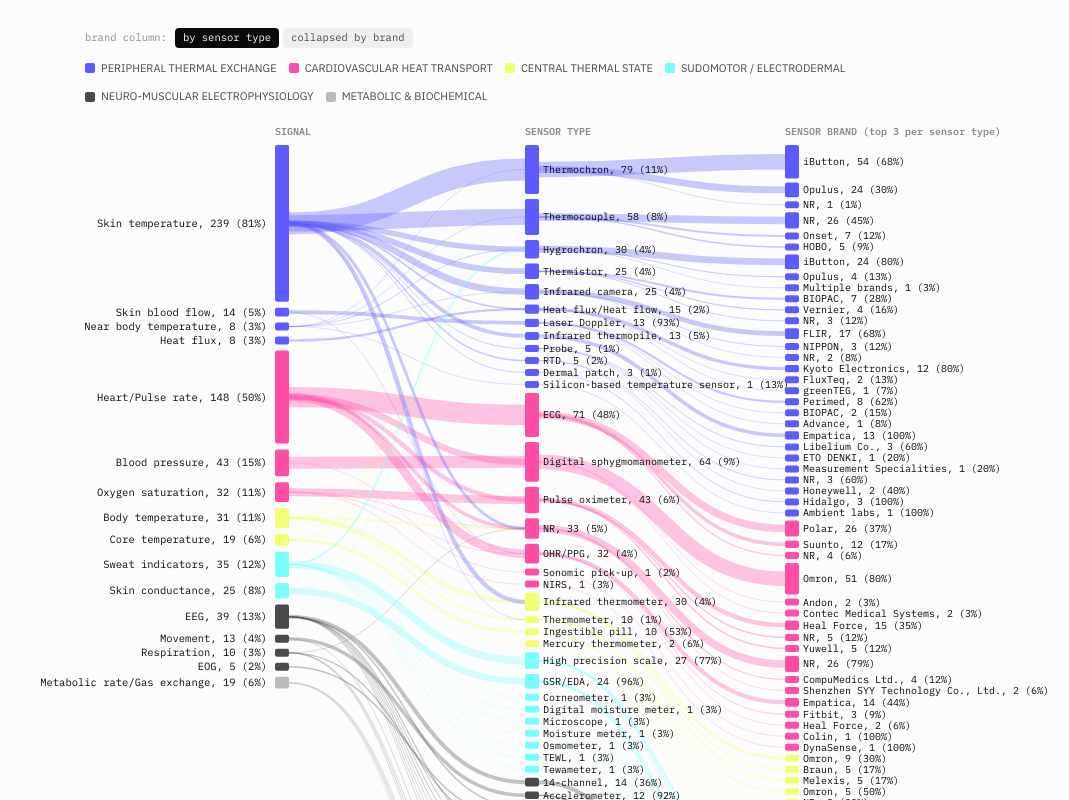
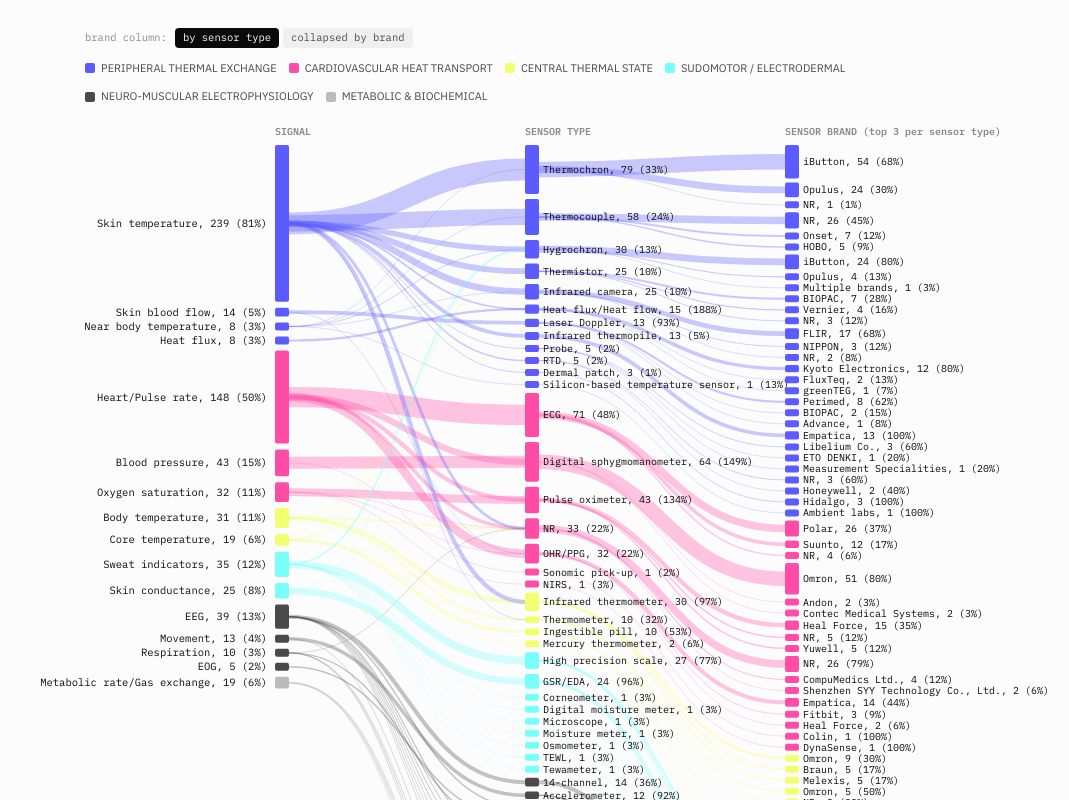
Before and after one commit to bilgekobas/indoor-thermal-physiology-metadata-atlas, a React (Vite) app: page /body in a window 1280 px wide. Shown: the part 3320-4120 px from the top of the page, without its empty margins (211-1280 px from the left). Built offline with nearby package versions, Linux system fonts and the light colour scheme.

Commit message:
body update

```diff
--- a/public/data/summary.json
+++ b/public/data/summary.json
@@ -5,5 +5,5 @@
   "n_variables": 206,
   "year_min": 2013,
   "year_max": 2024,
-  "generated_at": "2026-07-23T15:05:00.325454"
+  "generated_at": "2026-07-23T16:12:47.089266"
 }
--- a/src/pages/ChapterBody.jsx
+++ b/src/pages/ChapterBody.jsx
@@ -306,7 +306,6 @@
       sigSenLinks, senBrandLinks, W: COL_BRAND + 190, H,
       maxFlow: Math.max(...overall.map((r) => r.count), 1),
       nExperiments: nExperiments || 1,
-      sensorDenom: sensorEntries.reduce((a, d) => a + d.total, 0) || 1,
       nTotalBrands: new Set(brandData.map((r) => r.brand)).size,
       brandDenom: brandEntries.reduce((a, d) => a + d.total, 0) || 1,
       brandSensorMap,
@@ -427,14 +426,16 @@
             })}
             {layout.sensor.map((n) => {
               const active = isActive({ sensor: n.name })
-              const singleParent = n.parentSignals?.length === 1 ? n.parentSignals[0] : null
-              const pct = singleParent
-                ? (n.total / Math.max(singleParent.denominator, 1)) * 100
-                : (n.total / layout.sensorDenom) * 100
+              const parentSignals = n.parentSignals || []
+              const dominant = parentSignals.length ? [...parentSignals].sort((a, b) => b.count - a.count)[0] : null
+              const isMixed = parentSignals.length > 1
+              const pct = dominant ? (n.total / Math.max(dominant.denominator, 1)) * 100 : 0
               const label = `${n.name}, ${n.total} (${pct.toFixed(0)}%)`
-              const parentDetail = singleParent
-                ? `${n.total} of ${singleParent.denominator} ${singleParent.signal} experiments (${pct.toFixed(1)}%)`
-                : `${n.total} experiment–signal–method instances across ${n.parentSignals.length} parent signals (${pct.toFixed(1)}% of all sensor-type flow instances shown here — this sensor type has no single unambiguous denominator; hover each incoming link for its signal-specific share)`
+              const parentDetail = !dominant
+                ? `${n.total} experiment–signal–method instances`
+                : isMixed
+                ? `${n.total} total (${dominant.count} of ${dominant.denominator} ${dominant.signal} experiments, ${pct.toFixed(1)}% — its dominant signal; ${n.total - dominant.count} more instance${n.total - dominant.count === 1 ? '' : 's'} come from ${parentSignals.length - 1} other signal${parentSignals.length - 1 === 1 ? '' : 's'}, see incoming links)`
+                : `${n.total} of ${dominant.denominator} ${dominant.signal} experiments (${pct.toFixed(1)}%)`
               return (
                 <g key={n.name}
                   onClick={() => setSelected(selected?.level === 'sensor' && selected.name === n.name ? null : { level: 'sensor', name: n.name })}
```
Also changed, not shown: public/data/bundle.json.
